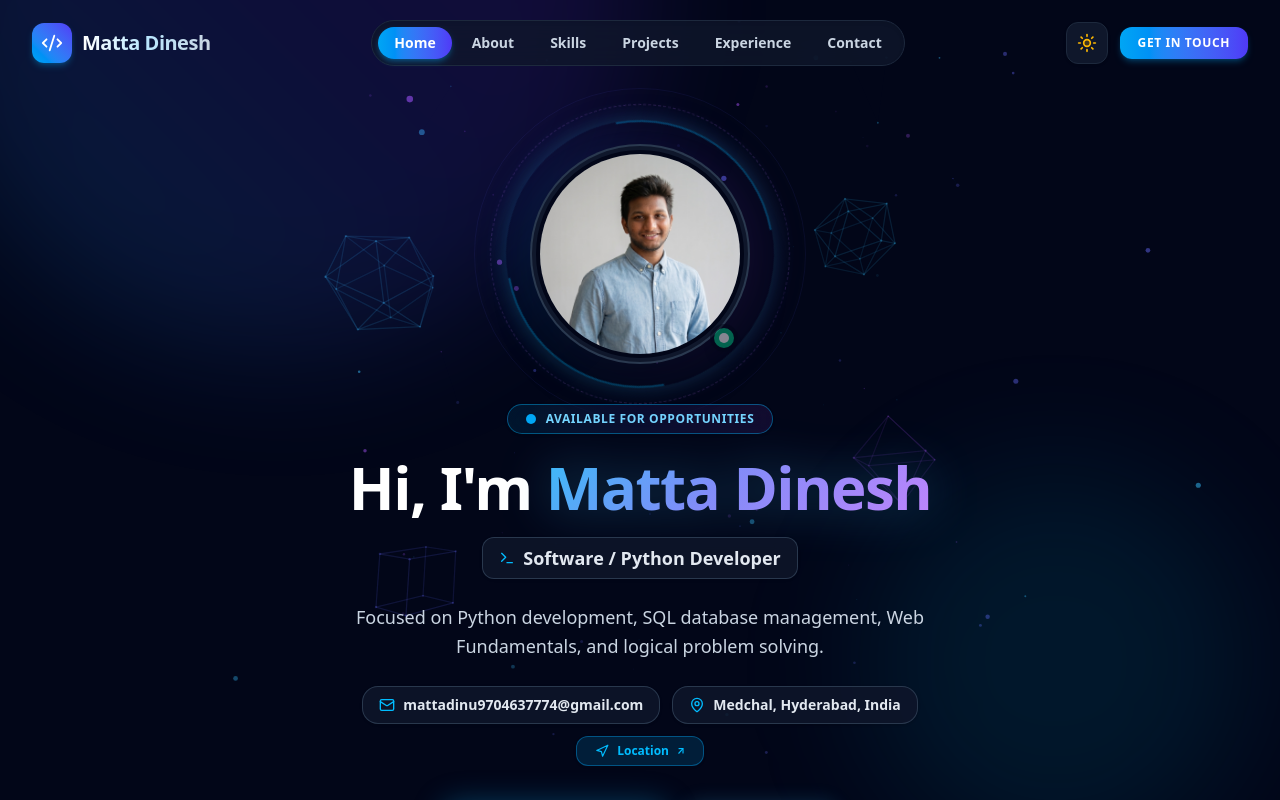
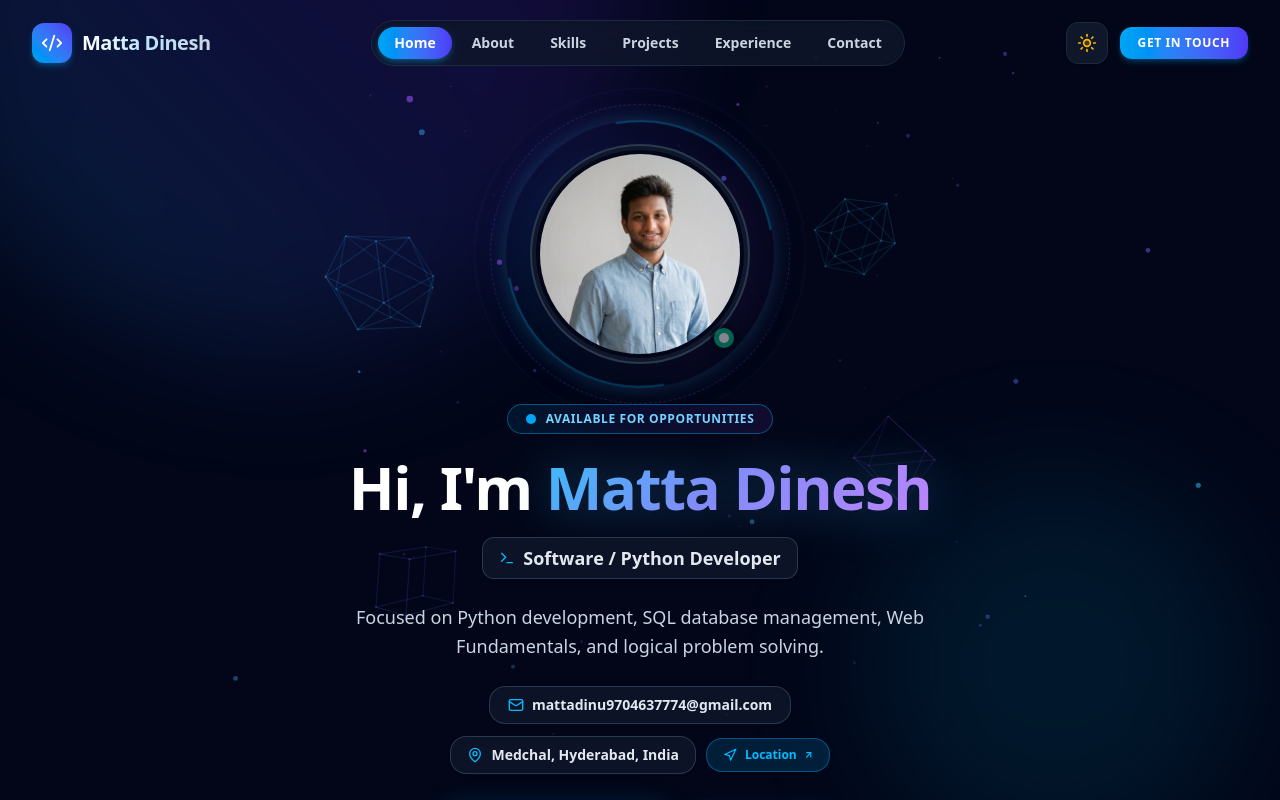
Before and after one commit to dinu18s/my-portfolio, a React (Vite) app: page / in a window 1280 px wide. Shown: the top 800 px of the page. Built offline with nearby package versions, Linux system fonts and the light colour scheme.

Commit message:
Position email on top line and Medchal with Location link side by side on line below

```diff
--- a/src/components/Hero.jsx
+++ b/src/components/Hero.jsx
@@ -106,33 +106,34 @@ export default function Hero() {
           </p>
 
           {/* Email & Location Badges */}
-          <div className="mt-6 flex flex-wrap items-center justify-center gap-3 text-xs sm:text-sm text-slate-300">
+          <div className="mt-6 flex flex-col items-center gap-3 text-xs sm:text-sm text-slate-300">
+            {/* Top Line: Email */}
             <a
               href={`mailto:${personalInfo.email}`}
-              className="inline-flex items-center gap-2 bg-slate-900/85 hover:bg-slate-800 px-4 py-2 rounded-2xl border border-slate-700/80 transition-all shadow-sm font-semibold text-slate-200 hover:border-sky-500/50"
+              className="inline-flex items-center gap-2 bg-slate-900/85 hover:bg-slate-800 px-4.5 py-2 rounded-2xl border border-slate-700/80 transition-all shadow-sm font-semibold text-slate-200 hover:border-sky-500/50 hover:scale-105"
             >
               <Mail className="w-4 h-4 text-sky-400" />
               {personalInfo.email}
             </a>
 
+            {/* Below Line: Medchal with Location link at its side */}
+            <div className="flex flex-wrap items-center justify-center gap-2.5">
               <span className="inline-flex items-center gap-2 bg-slate-900/85 px-4 py-2 rounded-2xl border border-slate-700/80 shadow-sm font-semibold text-slate-200">
                 <MapPin className="w-4 h-4 text-sky-400" />
                 {personalInfo.location}
               </span>
-          </div>
 
-          {/* Clickable Google Maps Location Link */}
-          <div className="mt-3">
               <a
                 href={personalInfo.mapsUrl}
                 target="_blank"
                 rel="noopener noreferrer"
-              className="inline-flex items-center gap-2 px-4.5 py-1.5 text-xs font-bold rounded-xl bg-sky-500/15 text-sky-400 hover:bg-sky-500/25 border border-sky-500/40 transition-all hover:scale-105 shadow-sm"
+                className="inline-flex items-center gap-2 px-4 py-2 text-xs font-bold rounded-2xl bg-sky-500/15 text-sky-400 hover:bg-sky-500/25 border border-sky-500/40 transition-all hover:scale-105 shadow-sm"
               >
                 <Navigation className="w-3.5 h-3.5 text-sky-400" />
                 <span>Location</span>
                 <span className="text-[10px]">↗</span>
               </a>
+            </div>
           </div>
 
           {/* 3D Cyber CTA Buttons: "View Projects" & "Hire Me" */}
```
Lines whose indentation alone changed are shown as unchanged.
